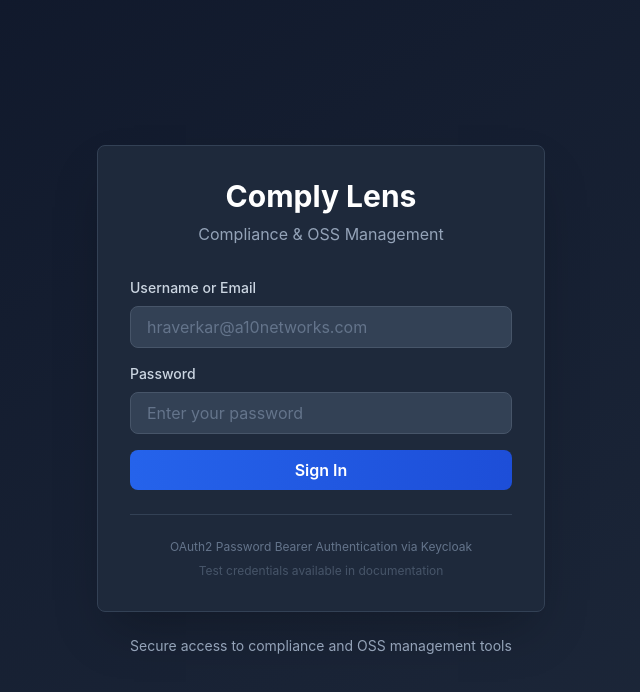
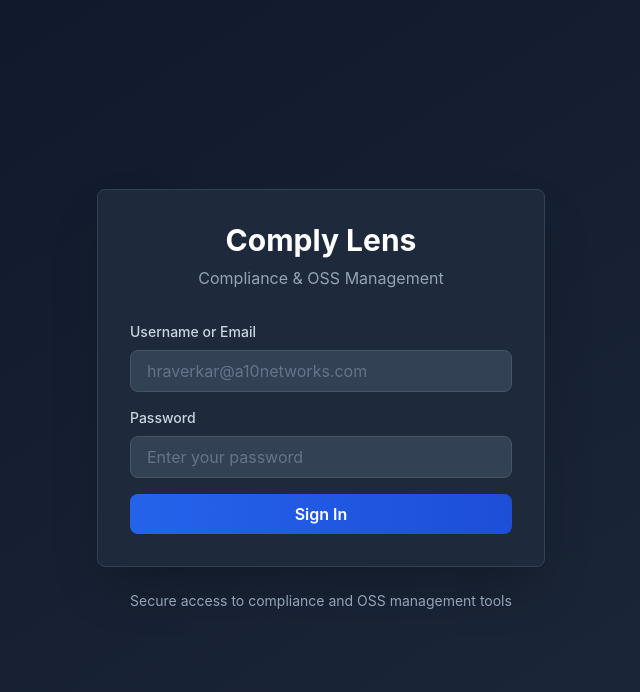
Before and after one commit to coderocker/reginforce-ai-frontend, a React (Vite) app: page /login in a window 1280 px wide. Shown: the top 692 px of the page, without its empty margins (319-959 px from the left). Built offline with nearby package versions, Linux system fonts and the light colour scheme; no server answers.

Commit message:
Remove OAuth2 footer text from login page.

```diff
--- a/src/pages/Login.tsx
+++ b/src/pages/Login.tsx
@@ -134,16 +134,6 @@
               )}
             </button>
           </form>
-
-          {/* Footer Info */}
-          <div className="mt-6 pt-6 border-t border-slate-700">
-            <p className="text-slate-500 text-xs text-center">
-              OAuth2 Password Bearer Authentication via Keycloak
-            </p>
-            <p className="text-slate-600 text-xs text-center mt-2">
-              Test credentials available in documentation
-            </p>
-          </div>
         </div>
 
         {/* Additional Info */}
```
